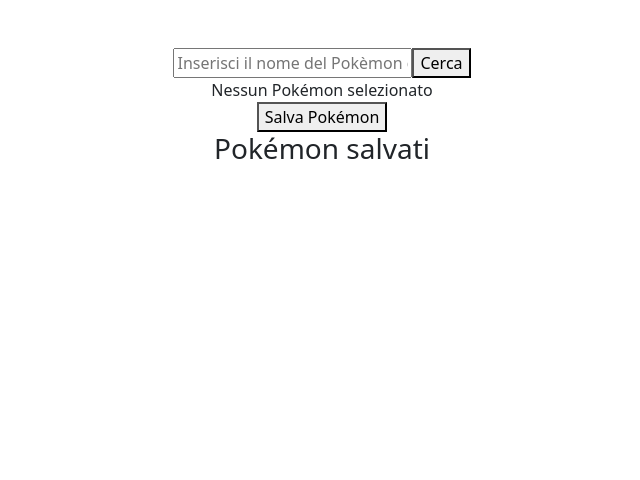
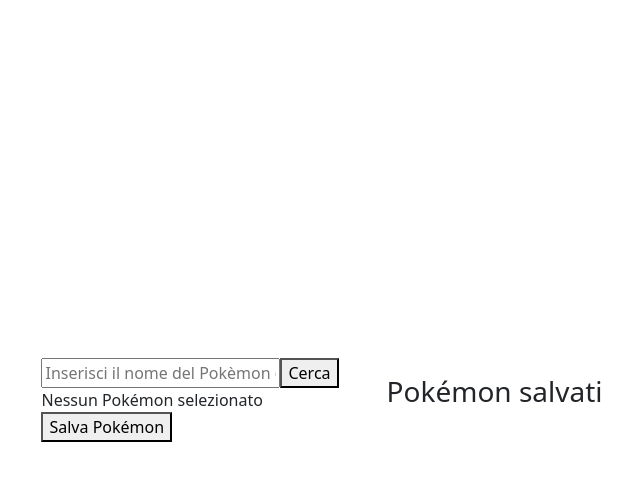
Before and after one commit to danielemantovani/vue-pokedex, a Vue app: page / in a window 1280 px wide. Shown: the top 480 px of the page, without its empty margins (318-958 px from the left). Built offline with nearby package versions, Linux system fonts and the light colour scheme.

Commit message:
feat: posizionamento grafico centrale del pokedex

```diff
--- a/index.html
+++ b/index.html
@@ -4,7 +4,7 @@
     <meta charset="UTF-8" />
     <link rel="icon" type="image/svg+xml" href="/vite.svg" />
     <meta name="viewport" content="width=device-width, initial-scale=1.0" />
-    <title>Vite + Vue</title>
+    <title>Pokedex</title>
   </head>
   <body>
     <div id="app"></div>
--- a/src/components/PokemonDetails.vue
+++ b/src/components/PokemonDetails.vue
@@ -34,7 +34,7 @@
         <div v-else>
             <h2>{{ pokemon.name }}</h2>
             <p>Altezza: {{ pokemon.height }} pollici</p>
-            <p>Peso: {{ pokemon.weight }} libre</p>
+            <p>Peso: {{ pokemon.weight }} libbre</p>
         </div>
     </div>
     <div>
--- a/src/components/PokemonSaved.vue
+++ b/src/components/PokemonSaved.vue
@@ -9,19 +9,33 @@
 
         return {
         }
+    },
+
+    methods: {
+        removePokemon() {
+            console.log('Cancella');
+
+        }
     }
 }
 </script>
 
 <template>
 
-    <h3>Pokémon salvati</h3>
-    <ul>
-        <li v-for="pokemon in savedPokemon">
-            {{ pokemon.name }}
-        </li>
-    </ul>
+    <div>
+        <h3>Pokémon salvati</h3>
+        <ul>
+            <li v-for="pokemon in savedPokemon">
+                <span>{{ pokemon.name }}</span> <button type="button" @click="removePokemon"><i class="fa-solid fa-xmark"></i></button>
+            </li>
+        </ul>
+    </div>
+
 
 </template>
 
-<style lang="scss"></style>
+<style scoped lang="scss">
+li {
+    list-style-type: none;
+}
+</style>
--- a/src/pages/HomePage.vue
+++ b/src/pages/HomePage.vue
@@ -37,14 +37,20 @@
 
 <template>
 
-    <div class="text-center mt-5">
-        <Searchbar @pokemon-found="onPokemonFound" />
-        <PokemonDetails :pokemon="selectedPokemon" :onSave="savePokemon" />
-        <PokemonSaved :savedPokemon="savedPokemon" />
+    <div class="container_pokedex d-flex justify-content-center align-items-center">
+        <div class="me-5">
+            <Searchbar @pokemon-found="onPokemonFound" />
+            <PokemonDetails :pokemon="selectedPokemon" :onSave="savePokemon" />
+        </div>
+        <div class="">
+            <PokemonSaved :savedPokemon="savedPokemon" />
+        </div>
     </div>
 
 </template>
 
 <style scoped lang="scss">
-
+    .container_pokedex{
+        height: 100vh;
+    }
 </style>
```
